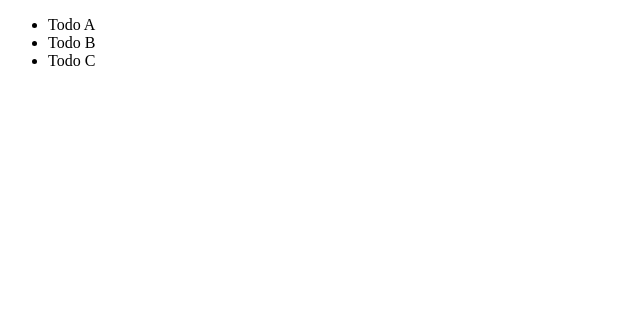
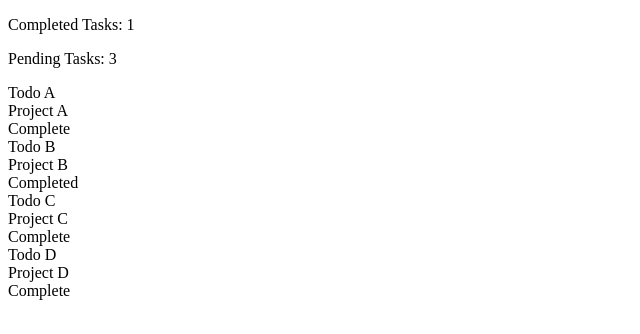
Before and after one commit to srdjanRakic/vue-todo, a Vue app: page / in a window 1280 px wide. Shown: the top 334 px of the page, without its empty margins (0-640 px from the left). Built offline with nearby package versions, Linux system fonts and the light colour scheme.

Commit message:
Mock data and ToDoList templated modified.

```diff
--- a/src/App.vue
+++ b/src/App.vue
@@ -1,6 +1,6 @@
 <template>
   <div>
-    <todo-list></todo-list>
+    <todo-list v-bind:todos="todos"></todo-list>
   </div>
 </template>
 
@@ -11,6 +11,27 @@
   name: 'app',
   components: {
     TodoList
+  },
+  data () {
+    return {
+      todos: [{
+        title: 'Todo A',
+        project: 'Project A',
+        done: false
+      }, {
+        title: 'Todo B',
+        project: 'Project B',
+        done: true
+      }, {
+        title: 'Todo C',
+        project: 'Project C',
+        done: false
+      }, {
+        title: 'Todo D',
+        project: 'Project D',
+        done: false
+      }]
+    }
   }
 }
 </script>
--- a/src/components/TodoList.vue
+++ b/src/components/TodoList.vue
@@ -1,15 +1,34 @@
 <template>
   <div>
-    <ul>
-        <li> Todo A </li>
-        <li> Todo B </li>
-        <li> Todo C </li>
-    </ul>
+    <p>Completed Tasks: {{todos.filter(todo => {return todo.done === true}).length}}</p>
+    <p>Pending Tasks: {{todos.filter(todo => {return todo.done === false}).length}}</p>
+      <div class='ui centered card' v-for="todo in todos">
+        <div class='content'>
+          <div class='header'>
+            {{ todo.title }}
+          </div>
+          <div class='meta'>
+            {{ todo.project }}
+          </div>
+          <div class='extra content'>
+            <span class='right floated edit icon'>
+              <i class='edit icon'></i>
+            </span>
+          </div>
+        </div>
+        <div class='ui bottom attached green basic button' v-show="todo.done">
+          Completed
+        </div>
+        <div class='ui bottom attached red basic button' v-show="!todo.done">
+          Complete
+        </div>
+    </div>
   </div>
 </template>
 
 <script type = "text/javascript" >
 
 export default {
+  props: ['todos']
 }
 </script>
```
